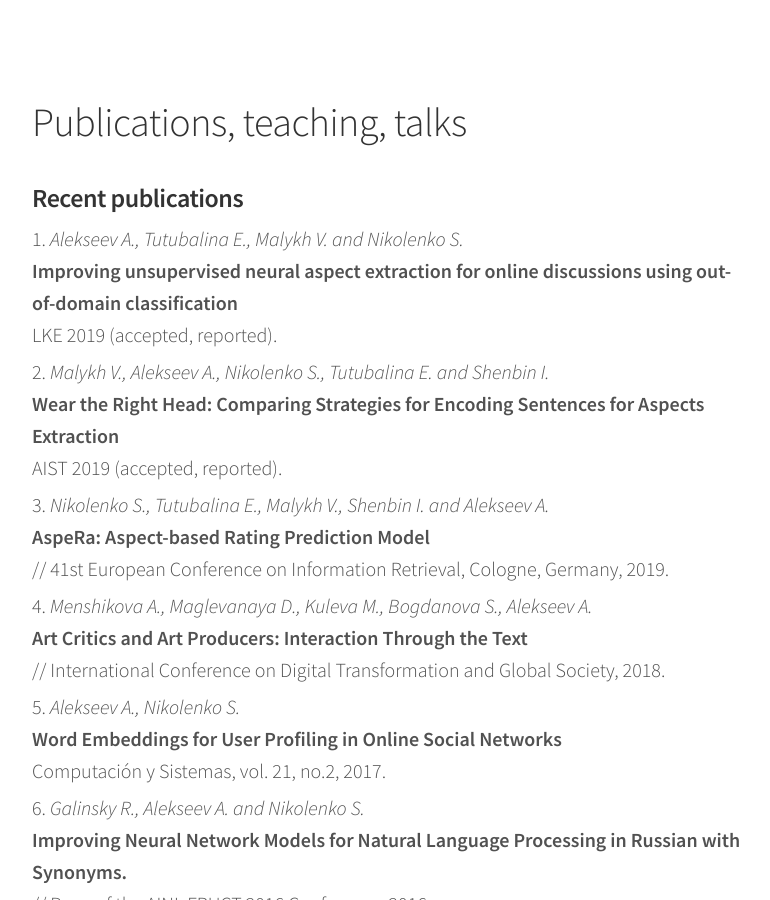
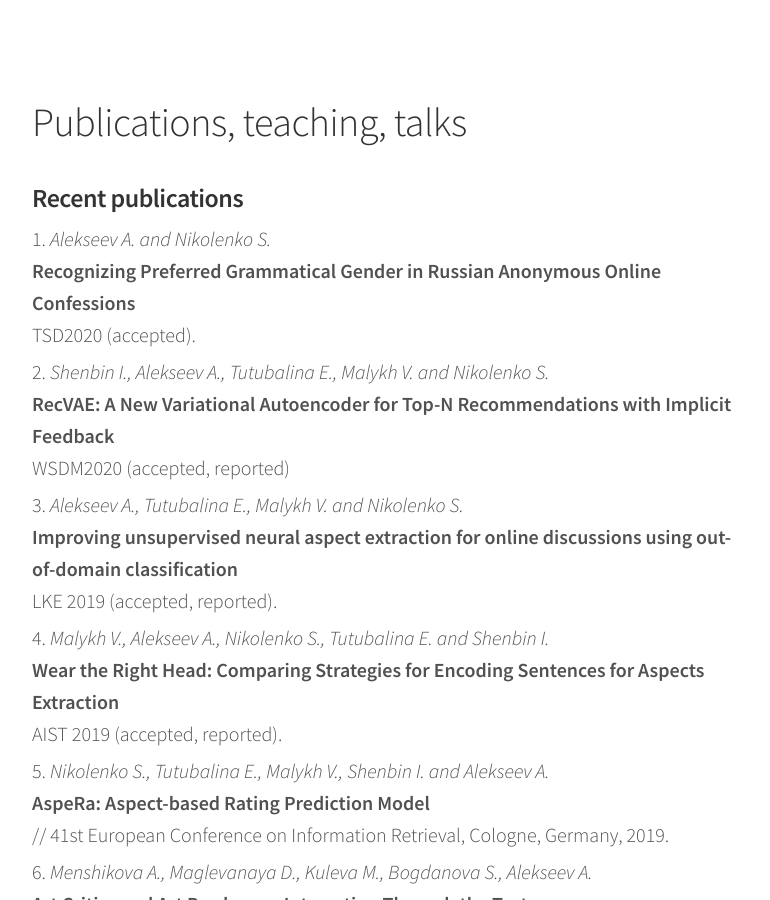
Before and after one commit to alexeyev/alexeyev.github.io, a Jekyll site: the page built from blahblahblah.html, in a window 1280 px wide and 900 px high. Shown: the whole window, without its empty margins (248-1018 px from the left). Built offline with Jekyll 4.4.1, drawn with Linux system fonts in a browser that asks for light colours.

Commit message:
Update blahblahblah.html

```diff
--- a/blahblahblah.html
+++ b/blahblahblah.html
@@ -15,6 +15,12 @@ layout: default
 <div class="content list">
     <h3>Recent publications</h3>
 	<ol>
+	<li><i>Alekseev A. and Nikolenko S.</i>
+		<br><b>Recognizing Preferred Grammatical Gender in Russian Anonymous Online Confessions</b>
+		<br>TSD2020 (accepted).
+	<li><i>Shenbin I., Alekseev A., Tutubalina E., Malykh V. and Nikolenko S.</i>
+		<br><b>RecVAE: A New Variational Autoencoder for Top-N Recommendations with Implicit Feedback</b>
+		<br>WSDM2020 (accepted, reported)
 	<li><i> Alekseev A., Tutubalina E., Malykh V. and Nikolenko S.</i>
 		<br><b>Improving  unsupervised neural aspect extraction for online discussions using out-of-domain classification</b>
 		<br>LKE 2019 (accepted, reported).
```
